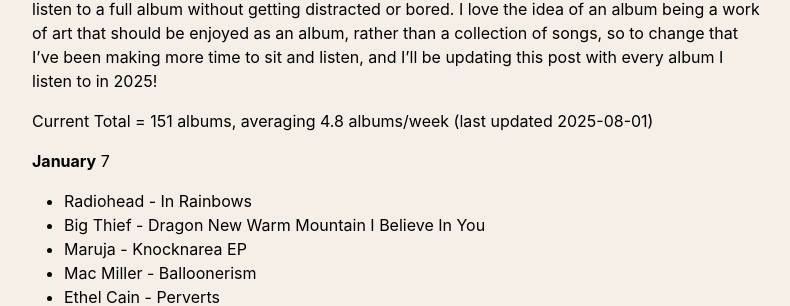
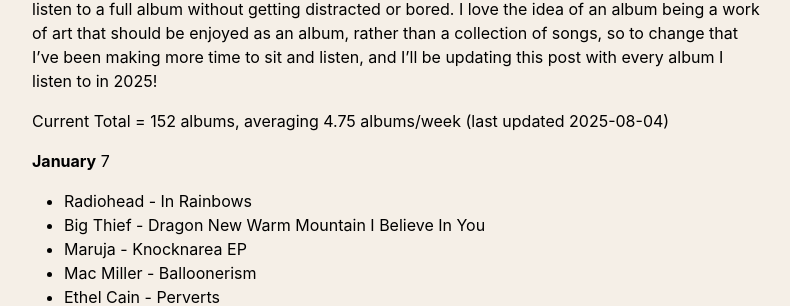
Before and after one commit to thomasmcquaidee/thomasmcquaidee.github.io, a Jekyll site: the page built from _posts/2025-01-21-listening-to-more-albums.md, in a window 1280 px wide and 900 px high. Shown: the part 299-605 px from the top of the window, without its empty margins (242-1032 px from the left). Built offline with Jekyll 4.4.1, drawn with Linux system fonts in a browser that asks for light colours; some of the changed text lies outside the part shown.

Commit message:
Update 2025-01-21-listening-to-more-albums.md

```diff
--- a/_posts/2025-01-21-listening-to-more-albums.md
+++ b/_posts/2025-01-21-listening-to-more-albums.md
@@ -9,7 +9,7 @@
 
 I've been making an effort to listen to more albums as full, cohesive bodies of work. It seems silly, especially considering my line of work, but I sometimes find it quite difficult to just sit a listen to a full album without getting distracted or bored. I love the idea of an album being a work of art that should be enjoyed as an album, rather than a collection of songs, so to change that I've been making more time to sit and listen, and I'll be updating this post with every album I listen to in 2025!
 
-Current Total = 151 albums, averaging 4.8 albums/week (last updated 2025-08-01)
+Current Total = 152 albums, averaging 4.75 albums/week (last updated 2025-08-04)
 
 
 **January** 7
```
Also changed, not shown: other parts of _posts/2025-01-21-listening-to-more-albums.md (+2 -1 lines).
